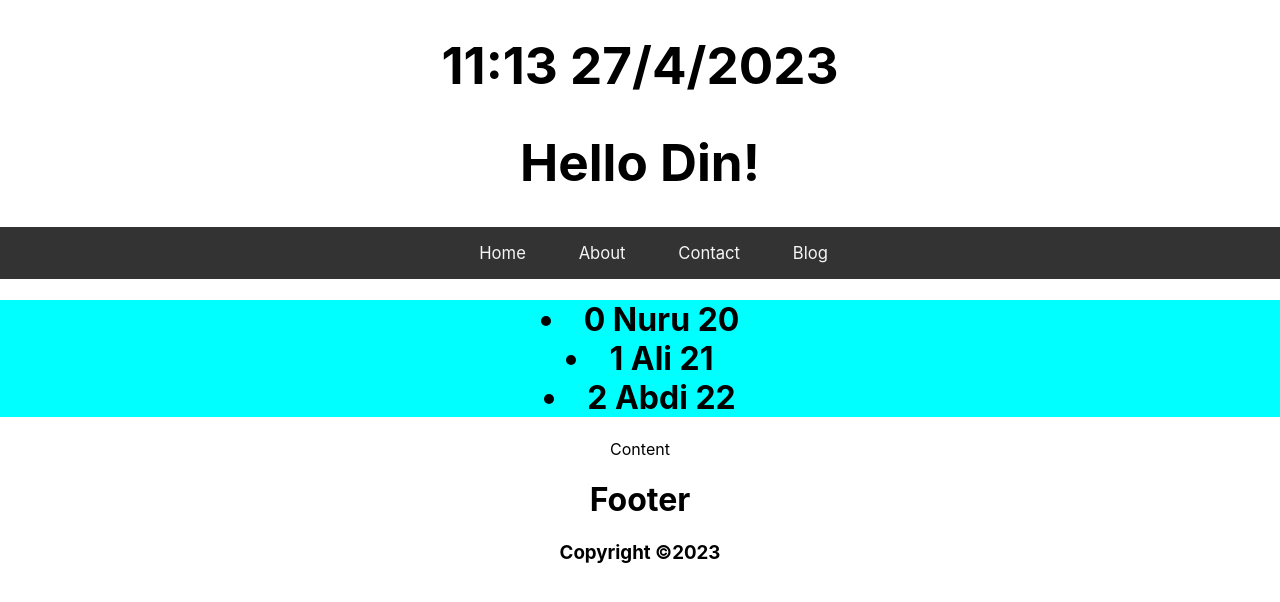
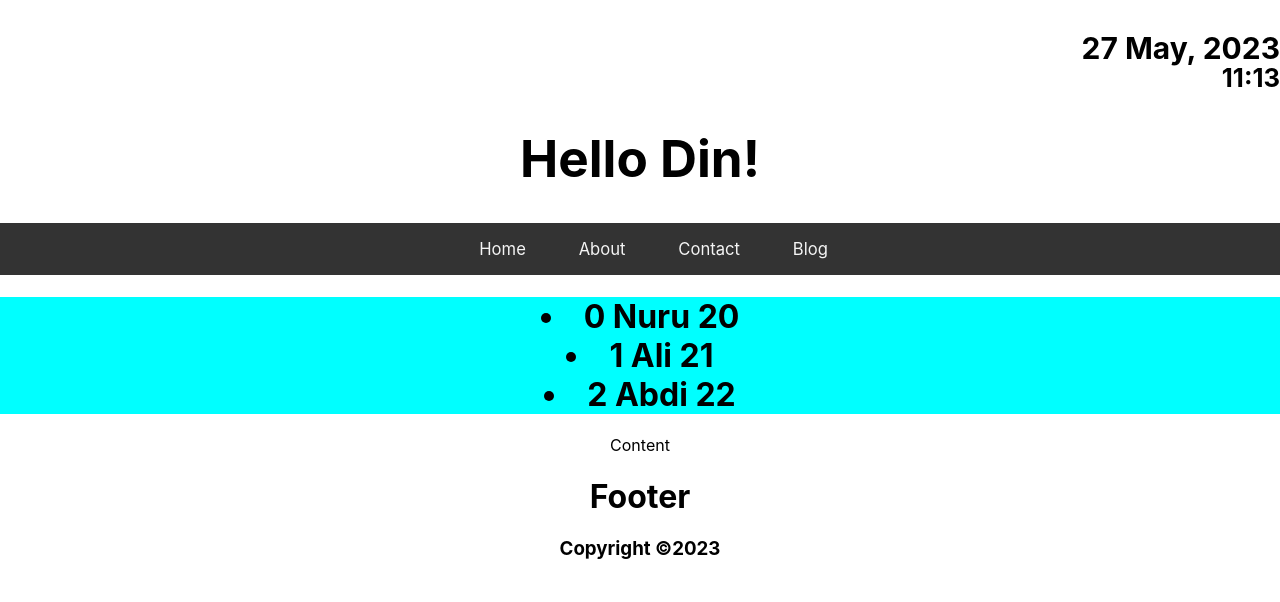
Before and after one commit to Dev-Din/react-app, a React (Create React App) app: page / in a window 1280 px wide. Shown: the top 602 px of the page. Built offline with nearby package versions, Linux system fonts and the light colour scheme.

Commit message:
Header Elements

```diff
--- a/src/components/header/Header.jsx
+++ b/src/components/header/Header.jsx
@@ -7,13 +7,13 @@ function Header() {
     return names[int];
   }
 
-  const handleDate = () =>{
+  const handleDate = () => {
     const date = new Date();
     const day = date.getDate();
-    const month = date.getMonth();
+    const month = date.toLocaleString('default', { month: 'short' });
     const year = date.getFullYear();
-    return `${day}/${month}/${year}`;
-  }
+    return `${day} ${month}, ${year}`;
+  };
 
   const handleTime = () => {
     const time = new Date();
@@ -25,7 +25,8 @@ function Header() {
 
   return (
     <header>
-      <h1>{handleTime()} {handleDate()}</h1>
+      <h3 className="date">{handleDate()}</h3>
+      <h4 className="time">{handleTime()}</h4>
      <h1>Hello {handleName()}!</h1>
     </header>
   )
--- a/src/components/header/header.css
+++ b/src/components/header/header.css
@@ -1,3 +1,12 @@
 header{
  font-size: 2vw;
+ margin: 0;
+ padding: 0;
+ border: none;
 }
+.date, .time{
+ text-align: right;
+}
+.date{
+ margin-bottom: -3vw;
+}
```
